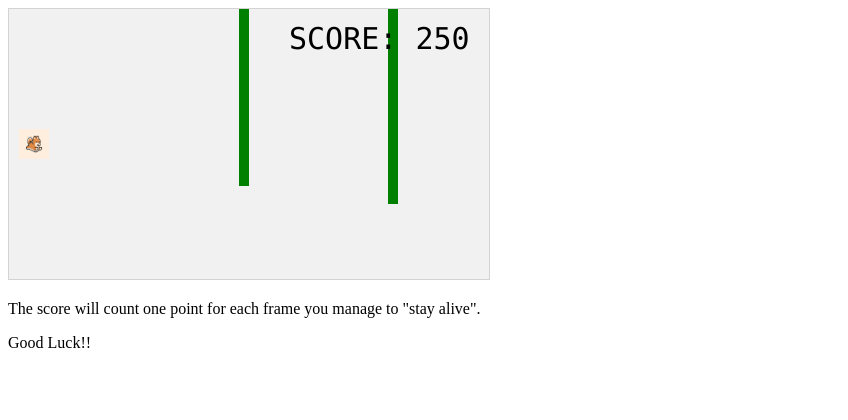
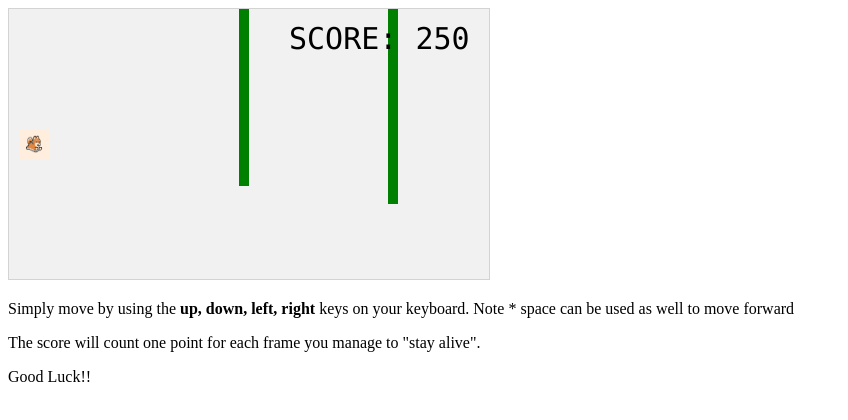
Before and after one commit to billyeo/Shiba-Shiba-Game, a plain HTML site: page index.html in a window 1280 px wide. Shown: the whole page, without its empty margins (0-848 px from the left). Drawn offline with Linux system fonts and the light colour scheme.

Commit message:
added user directions instructions

```diff
--- a/index.html
+++ b/index.html
@@ -36,6 +36,7 @@ canvas {
   <button onmousedown="movedown()" onmouseup="clearmove()" ontouchstart="movedown()">DOWN</button>
 </div>
 -->
+<p> Simply move by using the <b> up, down, left, right </b>  keys on your keyboard. Note * space can be used as well to move forward </p>
 <p>The score will count one point for each frame you manage to "stay alive".</p>
 <p> Good Luck!! </p>
 <script>
```
